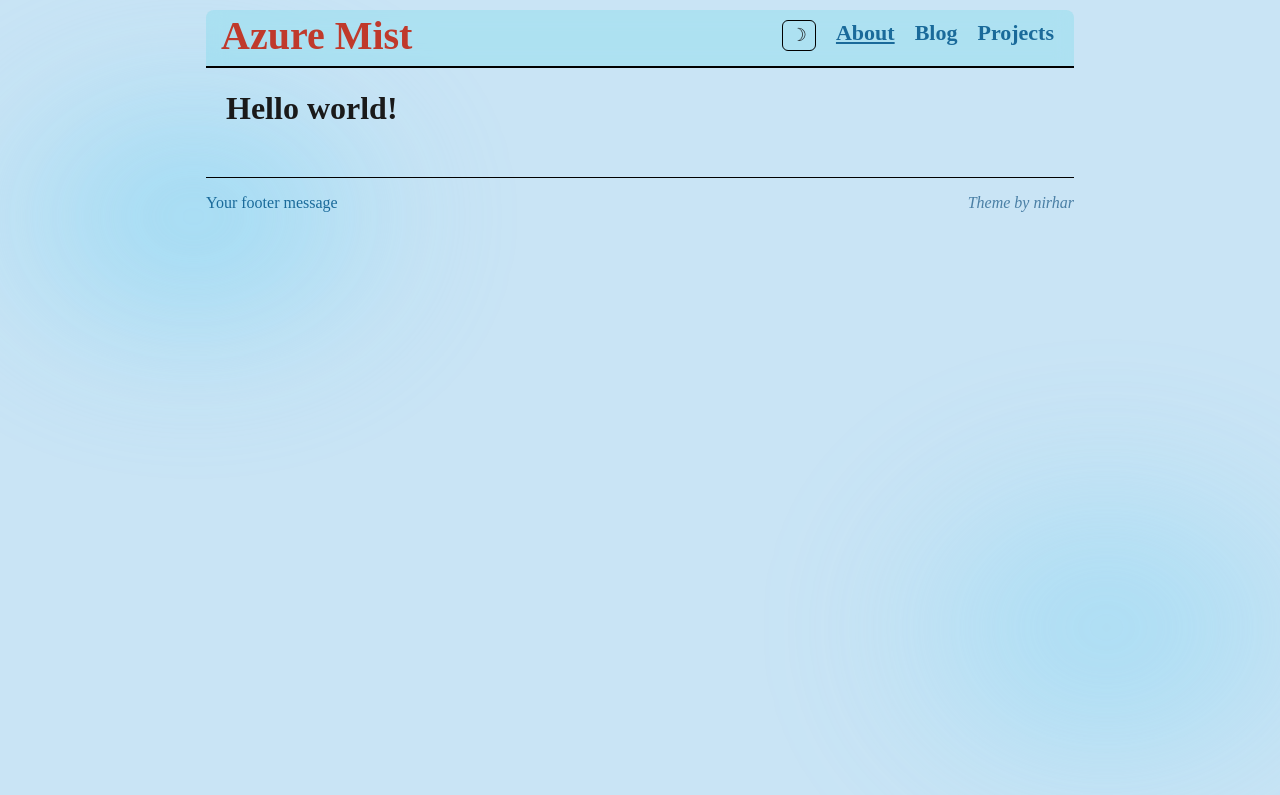
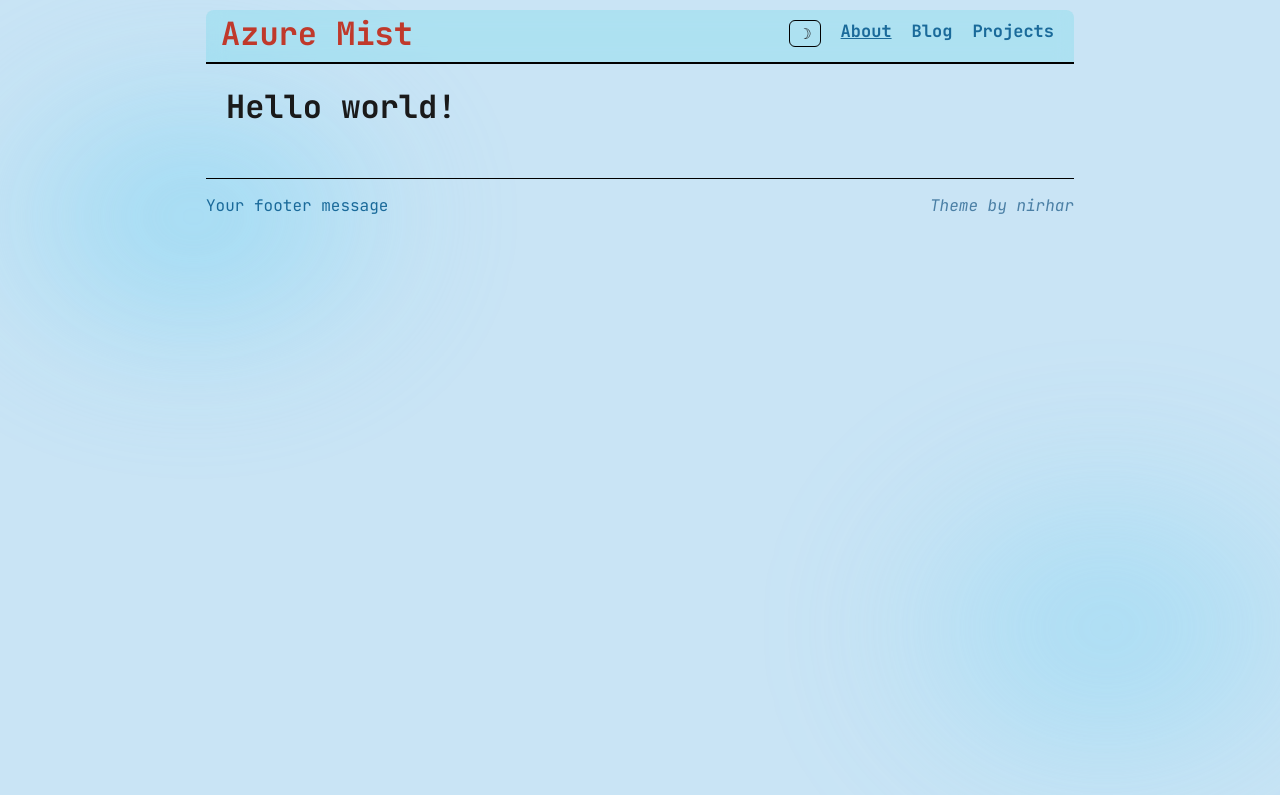
Before and after one commit to Nirhar/azure-mist, a Jekyll site: the page built from index.md, in a window 1280 px wide. Shown: the top 795 px of the page. Built offline with Jekyll 4.4.1, drawn with Linux system fonts in a browser that asks for light colours.

Commit message:
Reduce Font sizes

```diff
--- a/_layouts/default.html
+++ b/_layouts/default.html
@@ -2,6 +2,9 @@
 <html>
   <head>
     <meta charset="utf8">
+    <link rel="preconnect" href="https://fonts.googleapis.com">
+    <link rel="preconnect" href="https://fonts.gstatic.com" crossorigin>
+    <link href="https://fonts.googleapis.com/css2?family=JetBrains+Mono:ital,wght@0,400;0,700;1,400&display=swap" rel="stylesheet">
     <link rel="stylesheet" href="{{ "/assets/css/styles.css" | relative_url }}">
     <title>{{ page.title }}</title>
     <script>
--- a/_sass/main.scss
+++ b/_sass/main.scss
@@ -71,7 +71,7 @@
   padding: 0 16px;
   border-radius: 10px;
   box-sizing: border-box;
-  font-family:serif;
+  font-family: 'JetBrains Mono', monospace;
   position: relative;
   z-index: 1;
 }
@@ -82,7 +82,7 @@
 .content-container p{
   padding-left: 5px;
   padding-right: 5px;
-  font-size: 20px;
+  font-size: 16px;
   text-align: justify;
 }
 *{
@@ -104,7 +104,7 @@
   border-radius: 8px 8px 0 0;
 }
 .navbar-logo{
-  font-size: 40px;
+  font-size: 32px;
   font-weight: bold;
   margin-bottom: 0px;
   color: var(--color-accent);
@@ -114,7 +114,7 @@
   list-style: none;
   margin: 0px;
   padding: 10px;
-  font-size: 22px;
+  font-size: 17px;
 }
 .navbar-links li{
   margin-right: 10px;
@@ -188,7 +188,7 @@
   border: 1px solid var(--color-border);
   border-radius: 6px;
   cursor: pointer;
-  font-size: 18px;
+  font-size: 15px;
   padding: 2px 8px;
   line-height: 1.4;
   transition: border-color 0.2s;
```
